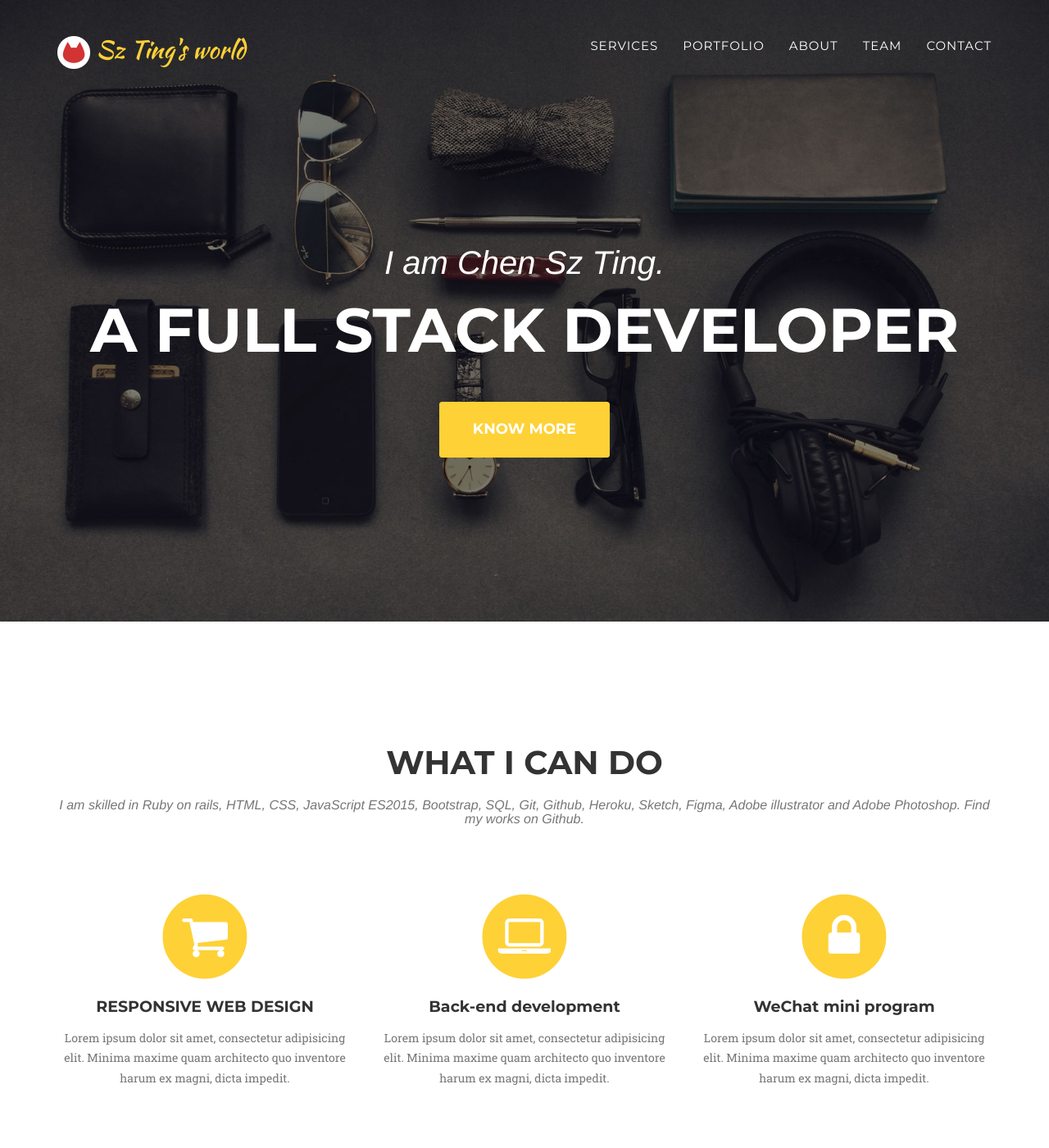
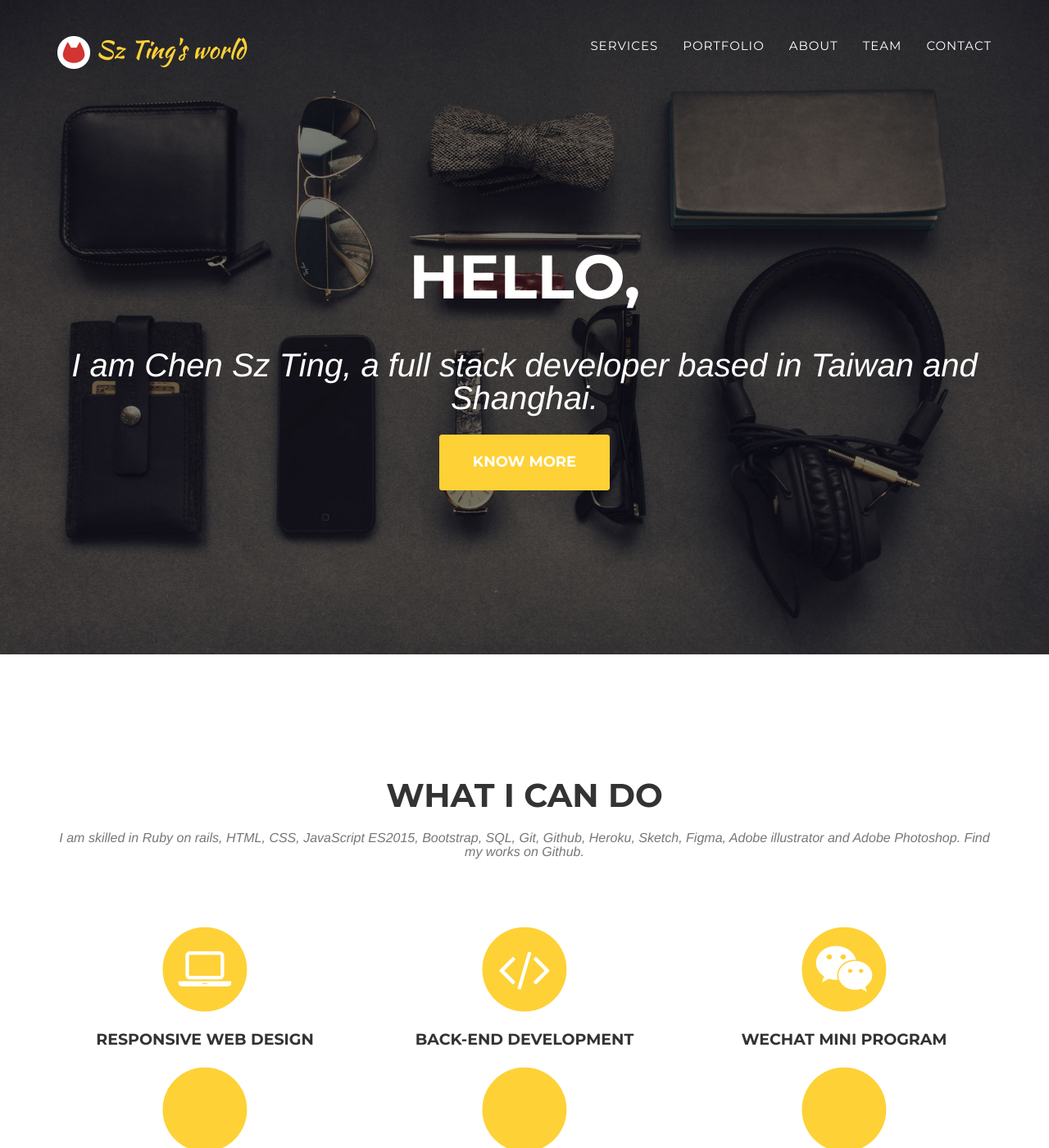
Before and after one commit to KittyCake/jekyll-portfolio, a Jekyll site: the page built from index.html, in a window 1280 px wide and 1400 px high. Shown: the whole window at 82% size. Built offline with Jekyll 4.4.1, drawn with Linux system fonts in a browser that asks for light colours; some web fonts are replaced; some of the changed text lies outside the part shown.

Commit message:
change icons/change text

```diff
--- a/_includes/contact.html
+++ b/_includes/contact.html
@@ -2,8 +2,8 @@
         <div class="container">
             <div class="row">
                 <div class="col-lg-12 text-center">
-                    <h2 class="section-heading">Contact Us</h2>
-                    <h3 class="section-subheading text-muted">Lorem ipsum dolor sit amet consectetur.</h3>
+                    <h2 class="section-heading">Contact Me</h2>
+                    <h3 class="section-subheading text-muted">Want to work together?</h3>
                 </div>
             </div>
             <div class="row">
--- a/_includes/css/agency.css
+++ b/_includes/css/agency.css
@@ -351,7 +351,7 @@ section h3.section-subheading {
 
 .service-heading {
     margin: 15px 0;
-    text-transform: none;
+    text-transform: uppercase;
 }
 
 #portfolio .portfolio-item {
--- a/_includes/header.html
+++ b/_includes/header.html
@@ -47,8 +47,8 @@
     <header>
         <div class="container">
             <div class="intro-text">
-                <div class="intro-lead-in">I am Chen Sz Ting.</div>
-                <div class="intro-heading">A full stack developer</div>
+                <div class="intro-heading">Hello,</div>
+                <div class="intro-lead-in">I am Chen Sz Ting, a full stack developer based in Taiwan and Shanghai.</div>
                 <a href="#services" class="page-scroll btn btn-xl">Know more</a>
             </div>
         </div>
--- a/_includes/services.html
+++ b/_includes/services.html
@@ -11,26 +11,52 @@
                 <div class="col-md-4">
                     <span class="fa-stack fa-4x">
                         <i class="fa fa-circle fa-stack-2x text-primary"></i>
-                        <i class="fa fa-shopping-cart fa-stack-1x fa-inverse"></i>
+                        <i class="fa fa-laptop fa-stack-1x fa-inverse"></i>
                     </span>
                     <h4 class="service-heading">RESPONSIVE WEB DESIGN</h4>
-                    <p class="text-muted">Lorem ipsum dolor sit amet, consectetur adipisicing elit. Minima maxime quam architecto quo inventore harum ex magni, dicta impedit.</p>
+                    <!-- <p class="text-muted">Lorem ipsum dolor sit amet, consectetur adipisicing elit. Minima maxime quam architecto quo inventore harum ex magni, dicta impedit.</p> -->
                 </div>
                 <div class="col-md-4">
                     <span class="fa-stack fa-4x">
                         <i class="fa fa-circle fa-stack-2x text-primary"></i>
-                        <i class="fa fa-laptop fa-stack-1x fa-inverse"></i>
+                        <i class="fa fa-code fa-stack-1x fa-inverse"></i>
                     </span>
                     <h4 class="service-heading">Back-end development</h4>
-                    <p class="text-muted">Lorem ipsum dolor sit amet, consectetur adipisicing elit. Minima maxime quam architecto quo inventore harum ex magni, dicta impedit.</p>
+                    <!-- <p class="text-muted">Lorem ipsum dolor sit amet, consectetur adipisicing elit. Minima maxime quam architecto quo inventore harum ex magni, dicta impedit.</p> -->
                 </div>
                 <div class="col-md-4">
                     <span class="fa-stack fa-4x">
                         <i class="fa fa-circle fa-stack-2x text-primary"></i>
-                        <i class="fa fa-lock fa-stack-1x fa-inverse"></i>
+                        <i class="fa fa-weixin fa-stack-1x fa-inverse"></i>
                     </span>
                     <h4 class="service-heading">WeChat mini program</h4>
-                    <p class="text-muted">Lorem ipsum dolor sit amet, consectetur adipisicing elit. Minima maxime quam architecto quo inventore harum ex magni, dicta impedit.</p>
+                    <!-- <p class="text-muted">Lorem ipsum dolor sit amet, consectetur adipisicing elit. Minima maxime quam architecto quo inventore harum ex magni, dicta impedit.</p> -->
+                </div>
+            </div>
+            <div class="row text-center">
+                <div class="col-md-4">
+                    <span class="fa-stack fa-4x">
+                        <i class="fa fa-circle fa-stack-2x text-primary"></i>
+                        <i class="fa fa-sketch fa-stack-1x fa-inverse"></i>
+                    </span>
+                    <h4 class="service-heading">web/mobile prototype</h4>
+                    <!-- <p class="text-muted">Lorem ipsum dolor sit amet, consectetur adipisicing elit. Minima maxime quam architecto quo inventore harum ex magni, dicta impedit.</p> -->
+                </div>
+                <div class="col-md-4">
+                    <span class="fa-stack fa-4x">
+                        <i class="fa fa-circle fa-stack-2x text-primary"></i>
+                        <i class="fas fa-pencil-alt fa-stack-1x fa-inverse"></i>
+                    </span>
+                    <h4 class="service-heading">logo design</h4>
+                    <!-- <p class="text-muted">Lorem ipsum dolor sit amet, consectetur adipisicing elit. Minima maxime quam architecto quo inventore harum ex magni, dicta impedit.</p> -->
+                </div>
+                <div class="col-md-4">
+                    <span class="fa-stack fa-4x">
+                        <i class="fa fa-circle fa-stack-2x text-primary"></i>
+                        <i class="fa fa-palette fa-stack-1x fa-inverse"></i>
+                    </span>
+                    <h4 class="service-heading">illustration</h4>
+                    <!-- <p class="text-muted">Lorem ipsum dolor sit amet, consectetur adipisicing elit. Minima maxime quam architecto quo inventore harum ex magni, dicta impedit.</p> -->
                 </div>
             </div>
         </div>
--- a/_layouts/default.html
+++ b/_layouts/default.html
@@ -10,8 +10,8 @@
     {% include services.html %}
     {% include portfolio_grid.html %}
     {% include about.html %}
-    {% include team.html %}
-    {% include clients.html %}
+    <!-- {% include team.html %} -->
+    <!-- {% include clients.html %} -->
     {% include contact.html %}
     {% include footer.html %}
     {% include modals.html %}
```
